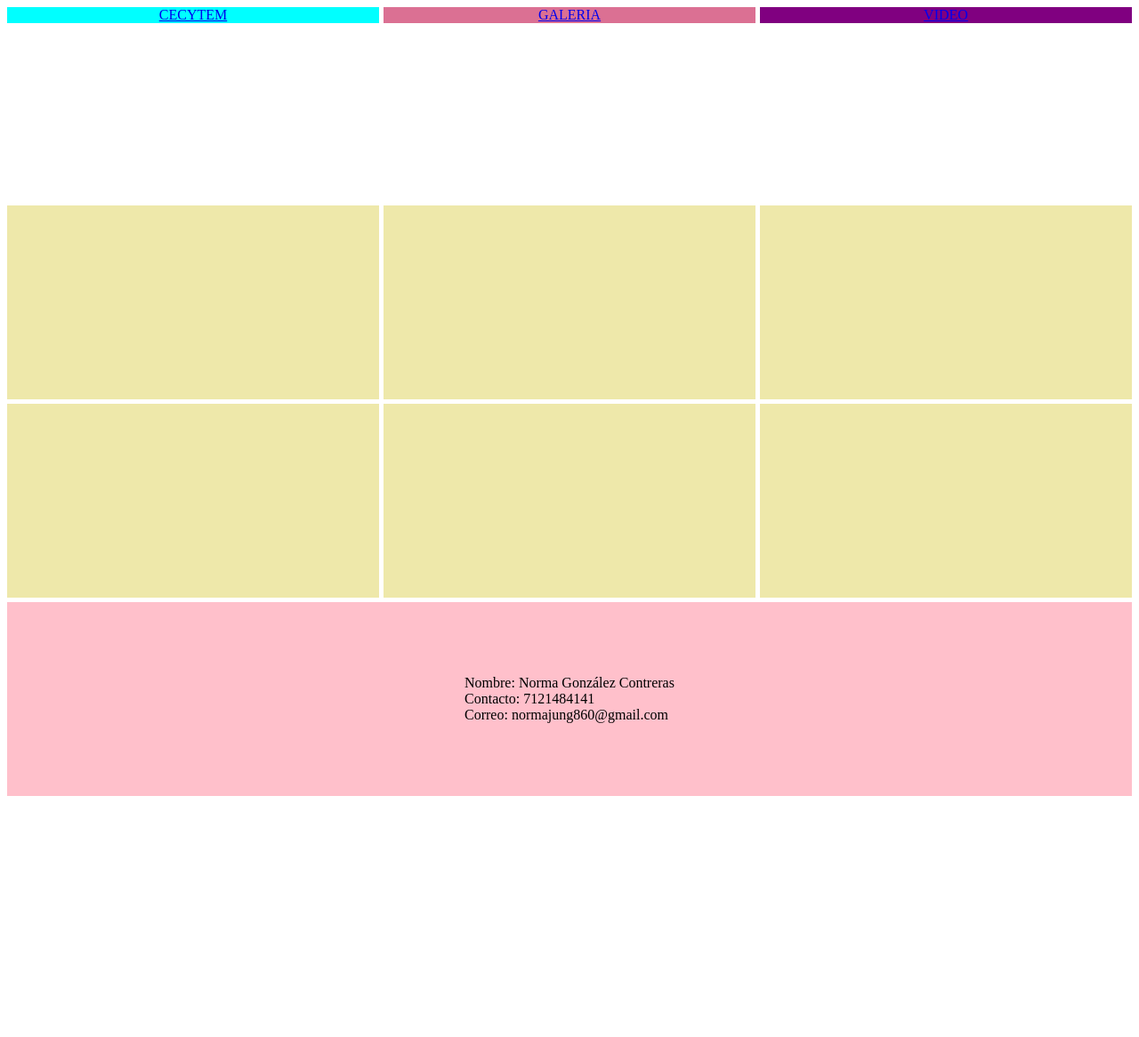
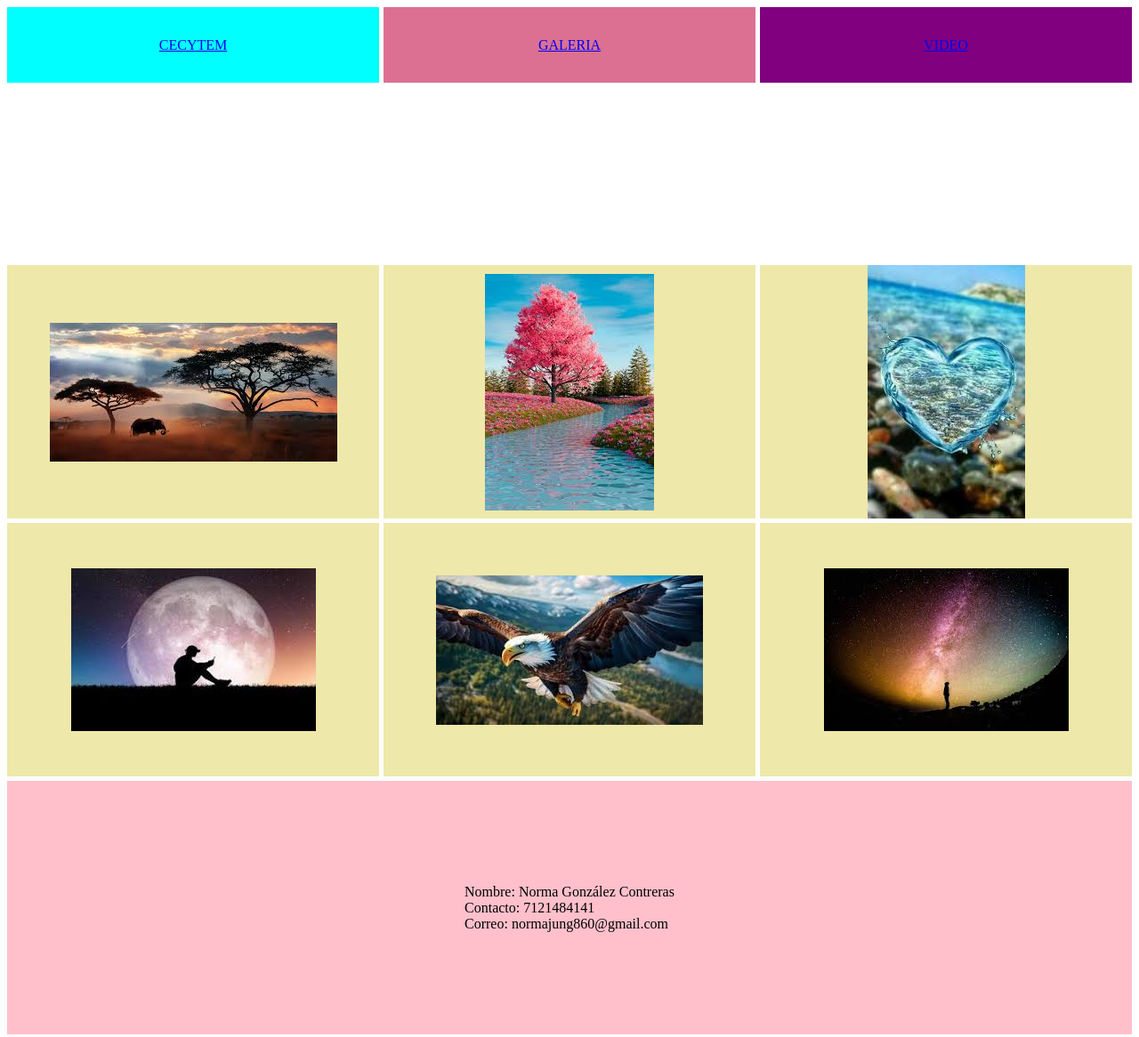
Before and after one commit to Norma-2105/pagina-web2, a plain HTML site: page galeria.html in a window 1280 px wide. Shown: the whole page at 89% size. Before the commit the page ends 903 px from the top, so only its background shows below. Drawn offline with Linux system fonts and the light colour scheme.

Commit message:
Update galeria.html

```diff
--- a/galeria.html
+++ b/galeria.html
@@ -11,12 +11,12 @@
         <div class="item1"> <a href="index.html">CECYTEM </a> </div>
         <div class="item2"> <a href="galeria.html">GALERIA</a> </div>
         <div class="item3"> <a href="video.html">VIDEO </a> </div>
-        <div class="item4"> <img src="item1" alt=""> </div>
-        <div class="item5"> <img src="item2" alt=""> </div>
-        <div class="item6"> <img src="item3" alt=""> </div>
-        <div class="item7"> <img src="item4" alt=""> </div>
-        <div class="item8"> <img src="item5" alt=""> </div>
-        <div class="item9"> <img src="item6" alt=""> </div>
+        <div class="item4"> <img src="item1.jpg" alt=""> </div>
+        <div class="item5"> <img src="item2.jpg" alt=""> </div>
+        <div class="item6"> <img src="item3.jpg" alt=""> </div>
+        <div class="item7"> <img src="item4.jpg" alt=""> </div>
+        <div class="item8"> <img src="item5.jpg" alt=""> </div>
+        <div class="item9"> <img src="item6.jpg" alt=""> </div>
         <div class="item10"> Nombre: Norma González Contreras <br> Contacto: 7121484141 <br>Correo: normajung860@gmail.com </div>
     </div>
 
```
